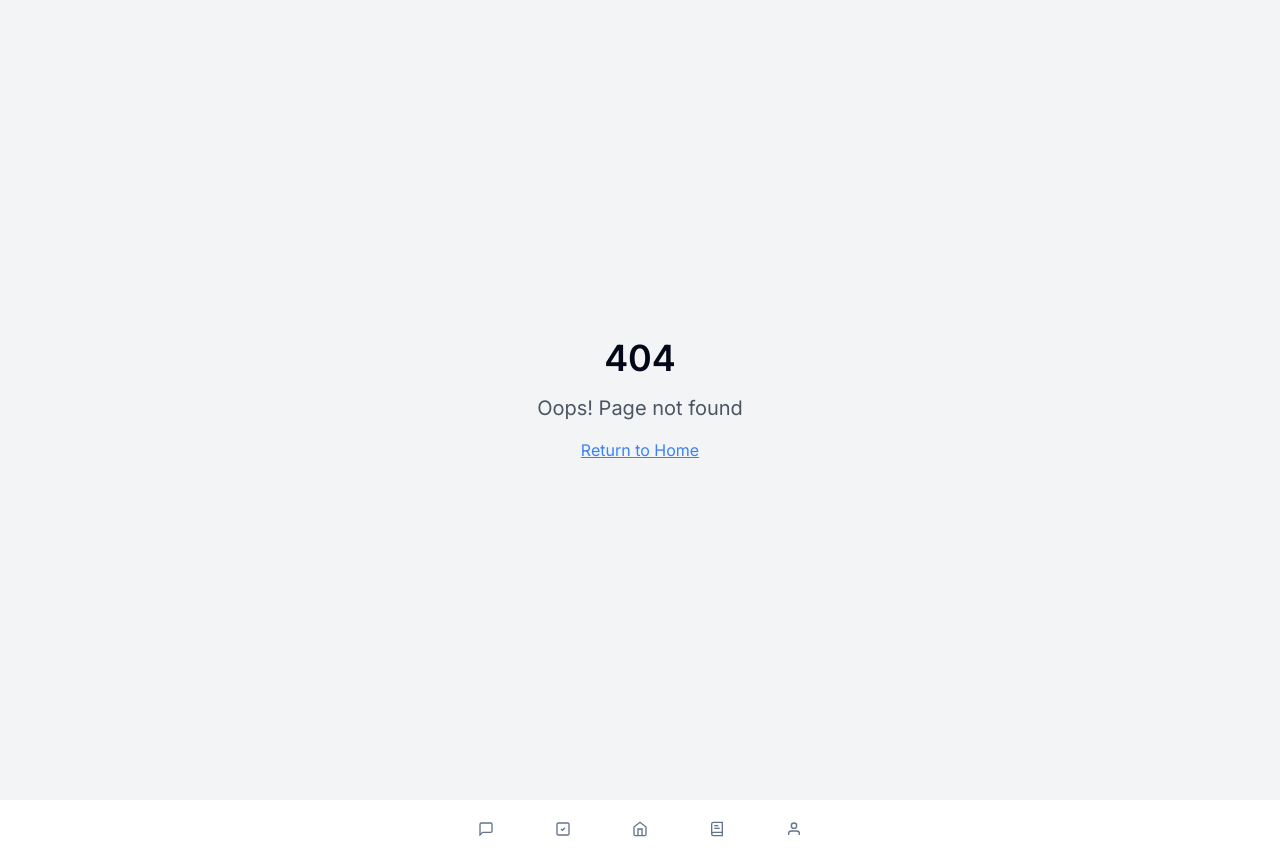
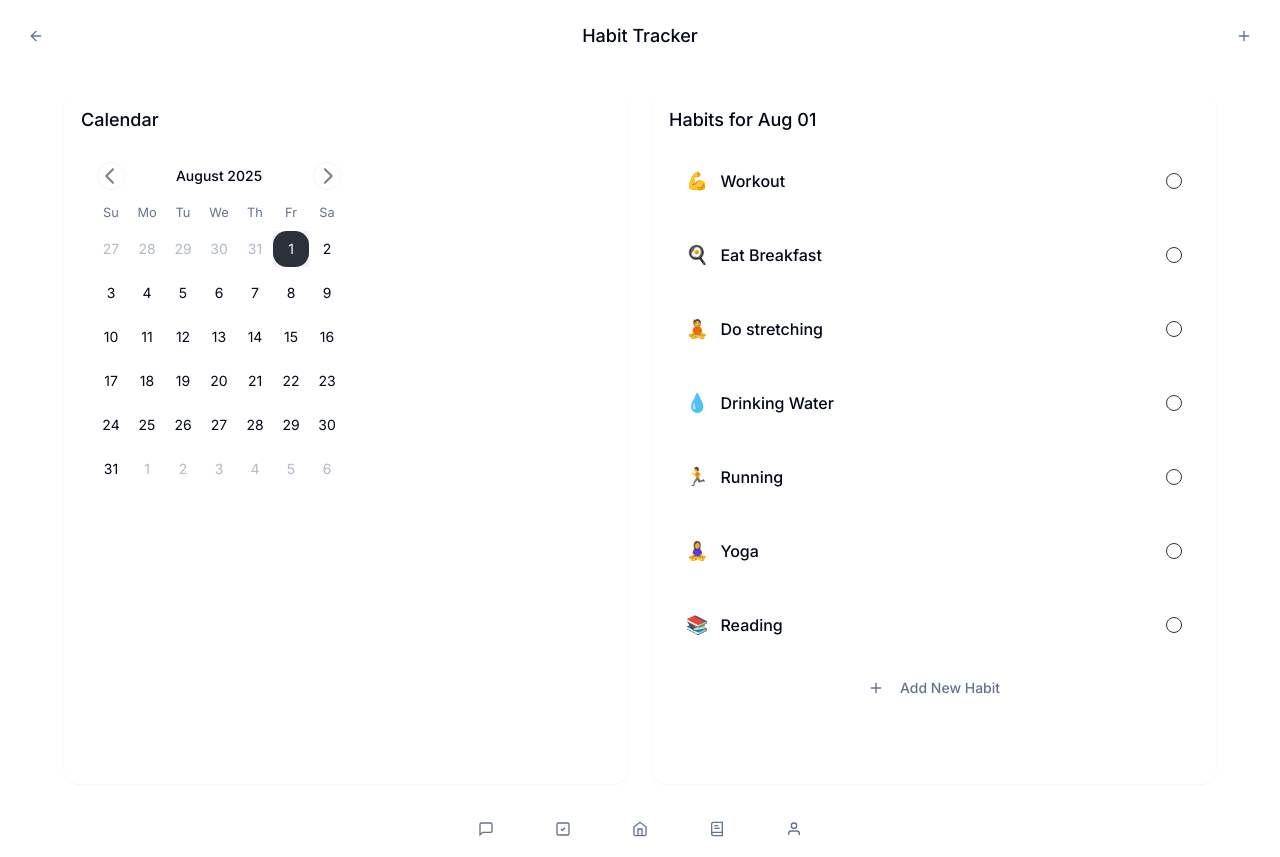
Before and after one commit to taeeleee/r_vd, a React (Vite) app: page /habit-tracker in a window 1280 px wide. Before the commit this address had no page. Built offline with nearby package versions, Linux system fonts and the light colour scheme.

Commit message:
Connect habit tracker to new page
Created a new page for the habit tracker that includes a calendar view and a list of habits. The calendar will visually indicate completed habits with colored circles.

```diff
--- a/src/App.tsx
+++ b/src/App.tsx
@@ -9,6 +9,7 @@ import ChatBot from "./pages/ChatBot";
 import GoalManagement from "./pages/GoalManagement";
 import GoalDetail from "./pages/GoalDetail";
 import Calendar from "./pages/Calendar";
+import HabitTracker from "./pages/HabitTracker";
 import Customize from "./pages/Customize";
 import NotFound from "./pages/NotFound";
 
@@ -28,6 +29,7 @@ const App = () => (
               <Route path="/goals" element={<GoalManagement />} />
               <Route path="/goals/:goalId" element={<GoalDetail />} />
               <Route path="/calendar" element={<Calendar />} />
+              <Route path="/habit-tracker" element={<HabitTracker />} />
               <Route path="/customize" element={<Customize />} />
               {/* ADD ALL CUSTOM ROUTES ABOVE THE CATCH-ALL "*" ROUTE */}
               <Route path="*" element={<NotFound />} />
--- a/src/pages/GoalDetail.tsx
+++ b/src/pages/GoalDetail.tsx
@@ -126,7 +126,10 @@ const GoalDetail = () => {
           </Card>
 
           {/* Habit Tracker */}
-          <Card className="p-4 bg-white/70 backdrop-blur-lg border border-white/30 shadow-glass">
+          <Card
+            className="p-4 bg-white/70 backdrop-blur-lg border border-white/30 shadow-glass cursor-pointer hover:bg-white/80 transition-colors"
+            onClick={() => navigate("/habit-tracker")}
+          >
             <h3 className="text-sm font-medium text-foreground mb-3">Habit Tracker</h3>
             <div className="h-20 bg-gray-100/50 rounded-lg flex items-center justify-center">
               <span className="text-sm text-muted-foreground">습관 추적 영역</span>
--- /dev/null
+++ b/src/pages/HabitTracker.tsx
@@ -0,0 +1,182 @@
+import { useState } from "react";
+import { Button } from "@/components/ui/button";
+import { Card } from "@/components/ui/card";
+import { Calendar } from "@/components/ui/calendar";
+import { Checkbox } from "@/components/ui/checkbox";
+import { ArrowLeft, Plus } from "lucide-react";
+import { useNavigate } from "react-router-dom";
+import { format, isSameDay } from "date-fns";
+
+interface Habit {
+  id: number;
+  name: string;
+  color: string;
+  emoji: string;
+}
+
+interface HabitCompletion {
+  habitId: number;
+  date: string;
+  completed: boolean;
+}
+
+const HabitTracker = () => {
+  const navigate = useNavigate();
+  const [selectedDate, setSelectedDate] = useState<Date>(new Date());
+
+  const [habits] = useState<Habit[]>([
+    { id: 1, name: "Workout", color: "bg-red-500", emoji: "💪" },
+    { id: 2, name: "Eat Breakfast", color: "bg-orange-500", emoji: "🍳" },
+    { id: 3, name: "Do stretching", color: "bg-yellow-500", emoji: "🧘" },
+    { id: 4, name: "Drinking Water", color: "bg-blue-500", emoji: "💧" },
+    { id: 5, name: "Running", color: "bg-green-500", emoji: "🏃" },
+    { id: 6, name: "Yoga", color: "bg-purple-500", emoji: "🧘‍♀️" },
+    { id: 7, name: "Reading", color: "bg-indigo-500", emoji: "📚" }
+  ]);
+
+  const [completions, setCompletions] = useState<HabitCompletion[]>([
+    { habitId: 1, date: "2025-01-20", completed: true },
+    { habitId: 2, date: "2025-01-20", completed: true },
+    { habitId: 3, date: "2025-01-20", completed: true },
+    { habitId: 1, date: "2025-01-21", completed: true },
+    { habitId: 4, date: "2025-01-21", completed: true },
+    { habitId: 2, date: "2025-01-22", completed: true },
+    { habitId: 5, date: "2025-01-22", completed: true },
+  ]);
+
+  const toggleHabitCompletion = (habitId: number, date: Date) => {
+    const dateString = format(date, "yyyy-MM-dd");
+    const existingCompletion = completions.find(
+      c => c.habitId === habitId && c.date === dateString
+    );
+
+    if (existingCompletion) {
+      setCompletions(completions.map(c =>
+        c.habitId === habitId && c.date === dateString
+          ? { ...c, completed: !c.completed }
+          : c
+      ));
+    } else {
+      setCompletions([...completions, { habitId, date: dateString, completed: true }]);
+    }
+  };
+
+  const getHabitCompletionsForDate = (date: Date) => {
+    const dateString = format(date, "yyyy-MM-dd");
+    return completions.filter(c => c.date === dateString && c.completed);
+  };
+
+  const isHabitCompletedOnDate = (habitId: number, date: Date) => {
+    const dateString = format(date, "yyyy-MM-dd");
+    const completion = completions.find(c => c.habitId === habitId && c.date === dateString);
+    return completion?.completed || false;
+  };
+
+  const getHabitColor = (habitId: number) => {
+    const habit = habits.find(h => h.id === habitId);
+    return habit?.color || "bg-gray-500";
+  };
+
+  const renderDayContent = (date: Date) => {
+    const dayCompletions = getHabitCompletionsForDate(date);
+    const dayNumber = date.getDate();
+
+    return (
+      <div className="relative w-full h-full flex flex-col items-center justify-center">
+        <span className="text-sm">{dayNumber}</span>
+        {dayCompletions.length > 0 && (
+          <div className="flex gap-0.5 mt-1 flex-wrap justify-center max-w-8">
+            {dayCompletions.slice(0, 3).map((completion) => (
+              <div
+                key={completion.habitId}
+                className={`w-1.5 h-1.5 rounded-full ${getHabitColor(completion.habitId).replace('bg-', 'bg-')} opacity-80`}
+              />
+            ))}
+            {dayCompletions.length > 3 && (
+              <div className="w-1.5 h-1.5 rounded-full bg-gray-400 opacity-60" />
+            )}
+          </div>
+        )}
+      </div>
+    );
+  };
+
+  return (
+    <div className="flex flex-col h-screen bg-background">
+      {/* Header */}
+      <header className="flex items-center justify-between p-4 bg-white/80 backdrop-blur-lg border-b border-white/20">
+        <Button variant="ghost" size="icon" onClick={() => navigate(-1)} className="text-muted-foreground">
+          <ArrowLeft className="w-5 h-5" />
+        </Button>
+        <h1 className="text-lg font-medium text-foreground">Habit Tracker</h1>
+        <Button variant="ghost" size="icon" className="text-muted-foreground">
+          <Plus className="w-5 h-5" />
+        </Button>
+      </header>
+
+      {/* Content */}
+      <main className="flex-1 p-4 overflow-y-auto">
+        <div className="grid grid-cols-1 lg:grid-cols-2 gap-6 max-w-6xl mx-auto h-full">
+
+          {/* Calendar Section */}
+          <Card className="p-4 bg-white/70 backdrop-blur-lg border border-white/30 shadow-glass">
+            <h3 className="text-lg font-medium text-foreground mb-4">Calendar</h3>
+            <div className="calendar-container">
+              <Calendar
+                mode="single"
+                selected={selectedDate}
+                onSelect={(date) => date && setSelectedDate(date)}
+                className="w-full"
+                components={{
+                  DayContent: ({ date }) => renderDayContent(date)
+                }}
+              />
+            </div>
+          </Card>
+
+          {/* Habits Section */}
+          <Card className="p-4 bg-white/70 backdrop-blur-lg border border-white/30 shadow-glass">
+            <h3 className="text-lg font-medium text-foreground mb-4">
+              Habits for {format(selectedDate, "MMM dd")}
+            </h3>
+            <div className="space-y-3">
+              {habits.map((habit) => (
+                <div
+                  key={habit.id}
+                  className={`p-4 rounded-lg border transition-all duration-200 ${
+                    isHabitCompletedOnDate(habit.id, selectedDate)
+                      ? `${habit.color} text-white border-transparent`
+                      : "bg-white/50 border-white/30 hover:bg-white/70"
+                  }`}
+                >
+                  <div className="flex items-center justify-between">
+                    <div className="flex items-center space-x-3">
+                      <span className="text-lg">{habit.emoji}</span>
+                      <span className="font-medium">{habit.name}</span>
+                    </div>
+                    <Checkbox
+                      checked={isHabitCompletedOnDate(habit.id, selectedDate)}
+                      onCheckedChange={() => toggleHabitCompletion(habit.id, selectedDate)}
+                      className="data-[state=checked]:bg-white data-[state=checked]:text-gray-900"
+                    />
+                  </div>
+                </div>
+              ))}
+
+              <Button
+                variant="ghost"
+                className="w-full mt-4 text-muted-foreground border border-dashed border-white/30"
+              >
+                <Plus className="w-4 h-4 mr-2" />
+                Add New Habit
+              </Button>
+            </div>
+          </Card>
+
+        </div>
+      </main>
+    </div>
+  );
+};
+
+export default HabitTracker;
```
